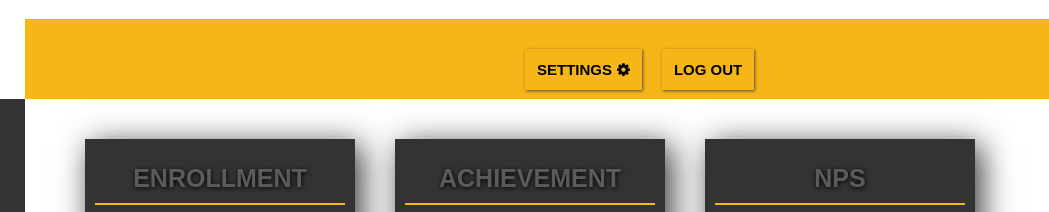
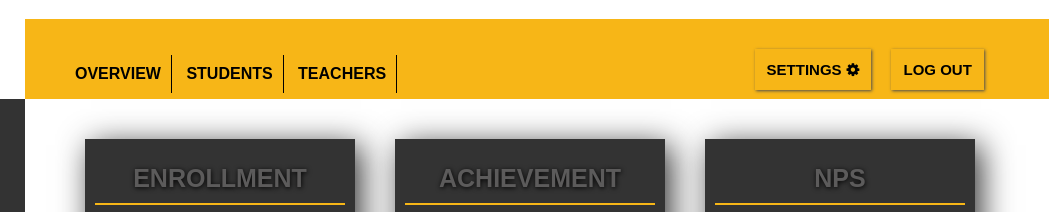
Before and after one commit to kaleidostoni/dashboard, a plain HTML site: page index.html in a window 1280 px wide. Shown: the top 212 px of the page, 231-1280 px from the left. Drawn offline with nearby package versions, Linux system fonts and the light colour scheme; files that its build step writes are made by us from their sources.

Commit message:
subiendo menu de teachers y students

```diff
--- a/css/main.css
+++ b/css/main.css
@@ -26,6 +26,33 @@ body {
 	background-color: #F7B617;
 }
 
+#menu {
+	height: 80px;
+	width: 40%;
+	background-color: #F7B617;
+	color: black;
+	vertical-align: top;
+	display:inline-block;
+	 }
+	ul li{
+		list-style: none;
+	display:inline-block;
+		}
+	.sub{
+		padding: 10px 10px;
+		display: inline-block;
+		font-size: 16px;
+		font-weight: 600;
+		text-align: center;
+		display:inline-block;
+		margin-top: 20px;
+		border-right: 1px solid black;
+		}
+	.sub:hover {
+		background-color: #F7B617;
+		cursor: pointer;
+		box-shadow: 1px 1px 3px  #4c4c4c;
+	}
 .log-out-button {
 		margin-top: 30px;
 		margin-left: 20px;
@@ -48,7 +75,7 @@ body {
 
 	.settings-button {
 			margin-top: 30px;
-			margin-left: 500px;
+			margin-left: 320px;
 			vertical-align: top;
 			text-decoration:none;
 	    padding: 10px;
--- a/index.html
+++ b/index.html
@@ -12,7 +12,13 @@
 <body>
 
   <section id="container">
-
+  <div class="hi" id='menu'>
+    <ul>
+      <li class="sub">OVERVIEW</li>
+      <li class="sub">STUDENTS</li>
+      <li class="sub">TEACHERS</li>
+    </ul>
+  </div>
   <div id='container-select'>
     <select id="sedes">
       <option value="">Sede</option>
--- a/js/app.js
+++ b/js/app.js
@@ -14,8 +14,8 @@ var totalStudentsBySede= function(){
 
 /*LLAMANDO AL CONTENEDOR*/
 var container = document.getElementById('container');
-
-
+//llamando el contenedor del menu
+var menu = document.getElementById('menu');
 
 /*CREANDO ELEMENTOS*/
 
@@ -54,9 +54,8 @@ var nps = document.createElement('div');
 var npsTitle = document.createElement('h3');
 var npsRule = document.createElement('div');
 var npsContainerOne = document.createElement('div');
-var npsContainerTwo = document.createElement('div');
 var npsDescriptionOne = document.createElement('p');
-var npsDescriptionTwo = document.createElement('p');
+
 //sección skills
 var secondSection= document.createElement('section');
 var skills = document.createElement('div');
@@ -142,11 +141,9 @@ npsTitle.innerText = 'NPS';
 npsTitle.classList.add('nps-title');
 npsRule.classList.add('nps-rule');
 npsContainerOne.classList.add('nps-container-one');
-npsContainerTwo.classList.add('nps-container-two');
 npsDescriptionOne.classList.add ("nps-desc-one");
-npsDescriptionTwo.classList.add ("nps-desc-two");
 npsDescriptionOne.innerText = ' % NPS CUMULATIVE';
-npsDescriptionTwo.innerText = '%OF TOTAL';
+
 //sección skills
 secondSection.classList.add('second-section');
 skills.classList.add('skills');
@@ -196,9 +193,11 @@ container.appendChild(navBar);
 navBar.appendChild(logoSection);
 navBar.appendChild(userSection);
 logoSection.appendChild(logo);
+userSection.appendChild(menu);
 userSection.appendChild(buttonSettings);
 userSection.appendChild(buttonLogOut);
 buttonSettings.appendChild(settingsIcon);
+
 
 //main
 container.appendChild(mainSide);
```
